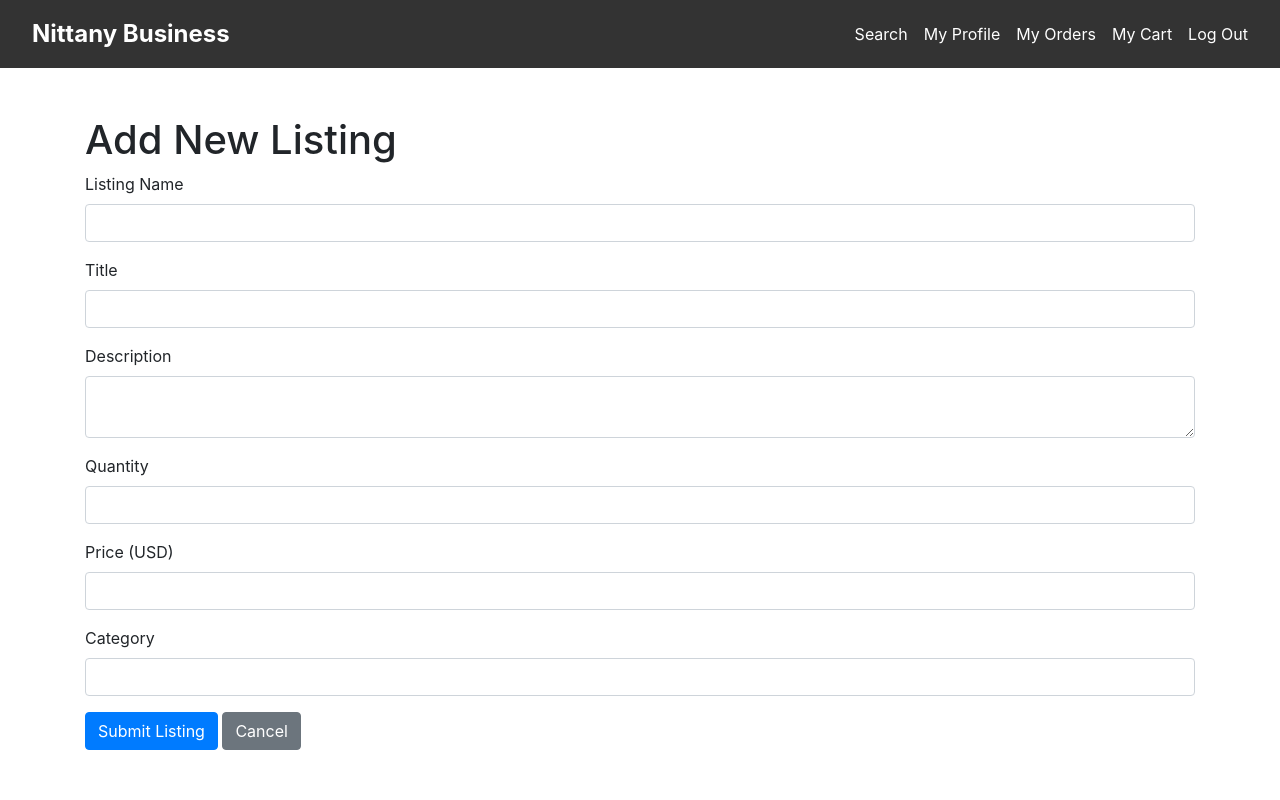
After one commit to Andon-Li/DB-Team-Project-Phase-2, a Python web app: template templates/add_listing.html in a window 1280 px wide. The commit adds this page. Run offline with Jinja, Linux system fonts and the light colour scheme; the template is opened without the code that fills it, so the values that code supplies are empty; some libraries are stand-ins or nearby versions.

Commit message:
add listing

```diff
--- /dev/null
+++ b/templates/add_listing.html
@@ -0,0 +1,37 @@
+{% extends 'base.html' %}
+
+{% block title %}Add New Listing{% endblock %}
+
+{% block body %}
+<div class="container mt-5">
+    <h1>Add New Listing</h1>
+    <form method="POST">
+        <div class="mb-3">
+            <label for="name" class="form-label">Listing Name</label>
+            <input type="text" class="form-control" id="name" name="name" required>
+        </div>
+        <div class="mb-3">
+            <label for="title" class="form-label">Title</label>
+            <input type="text" class="form-control" id="title" name="title" required>
+        </div>
+        <div class="mb-3">
+            <label for="description" class="form-label">Description</label>
+            <textarea class="form-control" id="description" name="description" required></textarea>
+        </div>
+        <div class="mb-3">
+            <label for="quantity" class="form-label">Quantity</label>
+            <input type="number" class="form-control" id="quantity" name="quantity" min="0" required>
+        </div>
+        <div class="mb-3">
+            <label for="price" class="form-label">Price (USD)</label>
+            <input type="number" step="0.01" class="form-control" id="price" name="price" min="0" required>
+        </div>
+        <div class="mb-3">
+            <label for="category" class="form-label">Category</label>
+            <input type="text" class="form-control" id="category" name="category" required>
+        </div>
+        <button type="submit" class="btn btn-primary">Submit Listing</button>
+        <a href="{{ url_for('profile', email=session['email']) }}" class="btn btn-secondary ms-2">Cancel</a>
+    </form>
+</div>
+{% endblock %}
--- a/templates/profile.html
+++ b/templates/profile.html
@@ -136,6 +136,9 @@
                         {% endif %}
                     </div>
                 </div>
+                {% if account_type == 'seller' %}
+                         <a href="{{ url_for('add_listing') }}" class="btn btn-success mt-3">Add New Listing</a>
+                {% endif %}
             {% endif %}
         </div>
     </div>
```
Also changed, not shown: main.py (+33 -0 lines).
